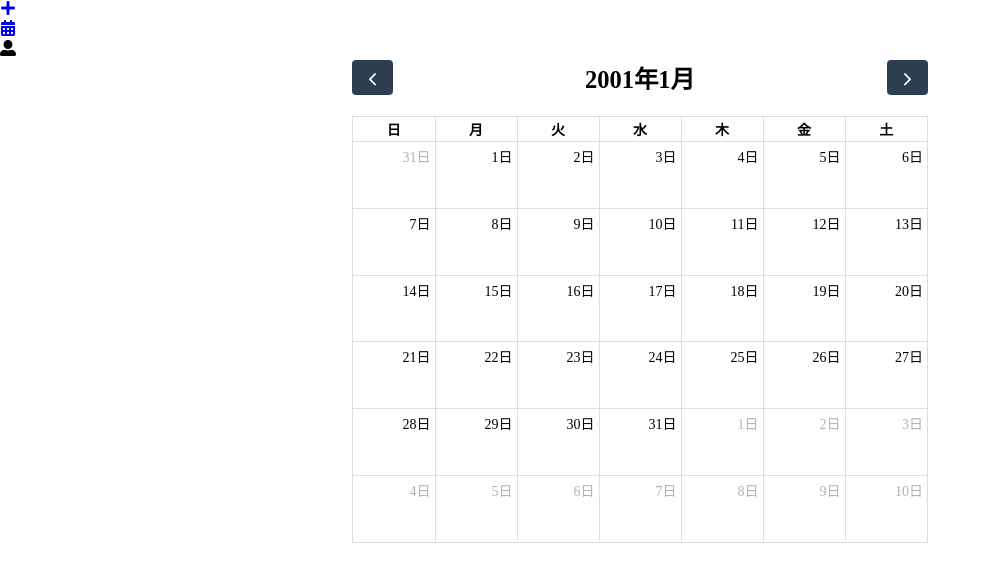
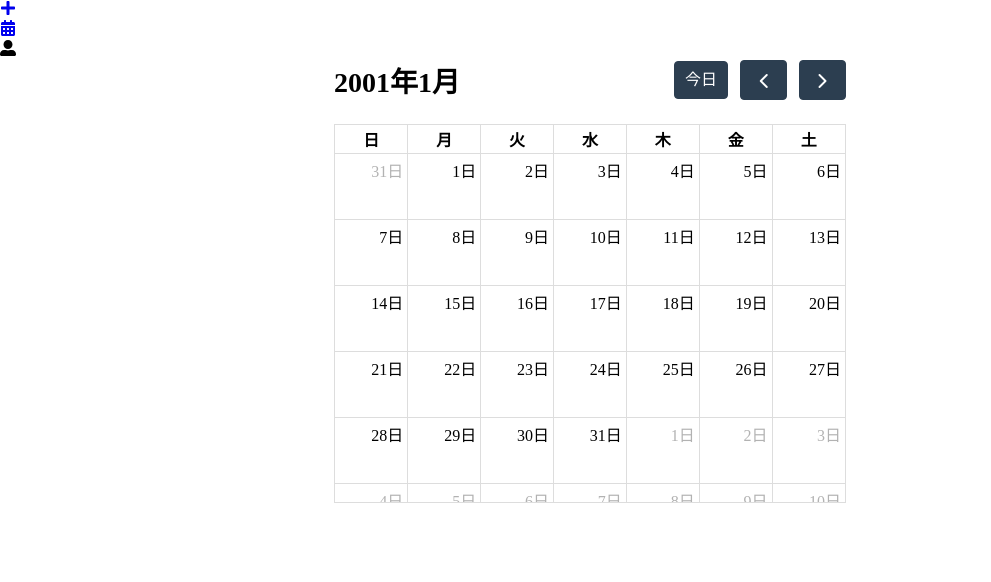
Before and after one commit to JiwonChoi1017/yume-nikki, a Next.js app: page /calendar in a window 1280 px wide. Shown: the top 582 px of the page, without its empty margins (0-991 px from the left). Built offline with nearby package versions, Linux system fonts and the light colour scheme; no server answers.

Commit message:
カレンダー修正

```diff
--- a/package.json
+++ b/package.json
@@ -1,5 +1,5 @@
 {
-  "name": "yume-nikki",
+  "name": "yume-yobi",
   "version": "0.1.0",
   "private": true,
   "scripts": {
--- a/src/components/calendar/Calendar.tsx
+++ b/src/components/calendar/Calendar.tsx
@@ -14,9 +14,11 @@ interface Props {
   yearMonth: YearMonth;
   /** 日記リスト. */
   diaryList: Diary[];
-  /** 前へクリックイベントハンドラ. */
+  /** 「今日」クリックイベントハンドラ. */
+  clickTodayHandler: () => void;
+  /** 「前へ」クリックイベントハンドラ. */
   clickPrevHandler: () => void;
-  /** 次へクリックイベントハンドラ. */
+  /** 「次へ」クリックイベントハンドラ. */
   clickNextHandler: () => void;
   /** 日付クリックイベントハンドラ. */
   onClickDateHandler: (arg: EventClickArg) => void;
@@ -31,6 +33,7 @@ interface Props {
 const Calendar = ({
   yearMonth,
   diaryList,
+  clickTodayHandler,
   clickPrevHandler,
   clickNextHandler,
   onClickDateHandler,
@@ -44,13 +47,19 @@ const Calendar = ({
     api?.gotoDate(Date.parse(`${year}-${month}-01`));
   }, [yearMonth]);
 
-  // 前へクリックイベントハンドラ
+  // 「今日」クリックイベントハンドラ
+  const onClickTodayHandler = () => {
+    const api = calendarRef.current?.getApi();
+    api?.today();
+    clickTodayHandler();
+  };
+  // 「前へ」クリックイベントハンドラ
   const onClickPrevHandler = () => {
     const api = calendarRef.current?.getApi();
     api?.prev();
     clickPrevHandler();
   };
-  // 次へクリックイベントハンドラ
+  // 「次へ」クリックイベントハンドラ
   const onClickNextHandler = () => {
     const api = calendarRef.current?.getApi();
     api?.next();
@@ -64,12 +73,17 @@ const Calendar = ({
         plugins={[dayGridPlugin]}
         locales={allLocales}
         locale="ja"
+        displayEventTime={false}
         headerToolbar={{
-          left: "customPrev",
-          center: "title",
-          right: "customNext",
+          left: "title",
+          center: "",
+          right: "customToday customPrev customNext",
         }}
         customButtons={{
+          customToday: {
+            text: "今日",
+            click: onClickTodayHandler,
+          },
           customPrev: {
             icon: "chevron-left",
             click: onClickPrevHandler,
--- a/src/components/list/DiaryItem.tsx
+++ b/src/components/list/DiaryItem.tsx
@@ -1,5 +1,6 @@
 import { Diary } from "@/types/Diary";
 import Link from "next/link";
+import classes from "@/styles/DiaryItem.module.css";
 
 /** Props. */
 interface Props {
@@ -14,25 +15,26 @@ interface Props {
  * @returns {JSX.Element} 日記.
  */
 const DiaryItem = ({ diary }: Props) => {
-  const {
-    id,
-    date,
-    year,
-    month,
-    title,
-    content,
-    tagList,
-    createdAt,
-    modifiedAt,
-  } = diary;
+  const { id, date, year, month, title, tagList } = diary;
+  // タグ要素
+  const tagElement = tagList.length > 0 && (
+    <div className={classes.tagWrap}>
+      {tagList.map((tag, idx) => (
+        <span key={idx} className={classes.tag}>
+          {tag}
+        </span>
+      ))}
+    </div>
+  );
 
   return (
-    <Link href={`/detail/${year}/${month}/${id}`}>
-      <li>
-        <p>{title}</p>
-        <p>{content}</p>
-      </li>
-    </Link>
+    <li className={classes.diaryItem}>
+      <Link href={`/detail/${year}/${month}/${id}`}>
+        <h5 className={classes.date}>{date.toLocaleDateString()}</h5>
+        <p className={classes.title}>{title}</p>
+        {tagElement}
+      </Link>
+    </li>
   );
 };
 
--- a/src/components/list/DiaryList.tsx
+++ b/src/components/list/DiaryList.tsx
@@ -1,5 +1,6 @@
 import { Diary } from "@/types/Diary";
 import DiaryItem from "./DiaryItem";
+import classes from "@/styles/DiaryList.module.css";
 
 /** Props. */
 interface Props {
@@ -19,7 +20,7 @@ const DiaryList = ({ isLoading, diaryList }: Props) => {
   const diaryListElement = isLoading ? (
     <></>
   ) : (
-    <ul>
+    <ul className={classes.diaryList}>
       {diaryList.map((diary) => {
         return <DiaryItem key={diary.id} diary={diary} />;
       })}
--- a/src/pages/calendar/[...query].tsx
+++ b/src/pages/calendar/[...query].tsx
@@ -89,7 +89,15 @@ const CalendarPage = () => {
     setIsLoading(false);
   }, [query, currentUserId, yearMonth.year, yearMonth.month]);
 
-  // 前へクリックイベントハンドラ
+  // 「今日」クリックイベントハンドラ
+  const clickTodayHandler = () => {
+    const today = new Date();
+    const year = today.getFullYear();
+    const month = today.getMonth() + 1;
+    // 先月のカレンダーへ遷移
+    router.push(`/calendar/${year}/${month}`);
+  };
+  // 「前へ」クリックイベントハンドラ
   const clickPrevHandler = () => {
     const { year, month } = yearMonth;
     const newYear = +month <= 1 ? (+year - 1).toString() : year;
@@ -97,7 +105,7 @@ const CalendarPage = () => {
     // 先月のカレンダーへ遷移
     router.push(`/calendar/${newYear}/${newMonth}`);
   };
-  // 次へクリックイベントハンドラ
+  // 「次へ」クリックイベントハンドラ
   const clickNextHandler = () => {
     const { year, month } = yearMonth;
     const newYear = +month >= 12 ? (+year + 1).toString() : year;
@@ -114,10 +122,11 @@ const CalendarPage = () => {
 
   return (
     <MainLayout>
-      <div className="fontSize14">
+      <div className="justifyContent">
         <Calendar
           yearMonth={yearMonth}
           diaryList={diaryList}
+          clickTodayHandler={clickTodayHandler}
           clickPrevHandler={clickPrevHandler}
           clickNextHandler={clickNextHandler}
           onClickDateHandler={onClickDateHandler}
--- a/src/styles/Calendar.module.css
+++ b/src/styles/Calendar.module.css
@@ -1,4 +1,5 @@
 .calendarWrap {
-  max-width: 45%;
-  margin: 0 auto;
+  width: 40%;
+  font-size: 16px;
+  margin-right: 100px;
 }
--- /dev/null
+++ b/src/styles/DiaryItem.module.css
@@ -0,0 +1,29 @@
+.diaryItem {
+  margin-bottom: 20px;
+  padding: 20px;
+  border: 1px solid black;
+}
+
+.date {
+  color: black;
+  font-size: 16px;
+  margin-bottom: 10px;
+}
+
+.title {
+  color: black;
+  font-size: 14px;
+}
+
+.tagWrap {
+  margin-top: 10px;
+}
+
+.tag {
+  font-size: 14px;
+  background-color: blueviolet;
+  color: white;
+  padding: 5px;
+  margin-right: 5px;
+  border-radius: 4px;
+}
--- /dev/null
+++ b/src/styles/DiaryList.module.css
@@ -0,0 +1,4 @@
+.diaryList {
+  width: 40%;
+  margin-top: 65px;
+}
--- a/src/styles/globals.css
+++ b/src/styles/globals.css
@@ -14,6 +14,16 @@ body,
   overflow: hidden;
 }
 
-.fontSize14 {
-  font-size: 14px;
+a {
+  text-decoration: none;
 }
+
+ul {
+  list-style-type: none;
+  padding: 0;
+}
+
+.justifyContent {
+  display: flex;
+  justify-content: center;
+}
```
Also changed, not shown: 1 other file (tests, documents, lock files or other folders).
